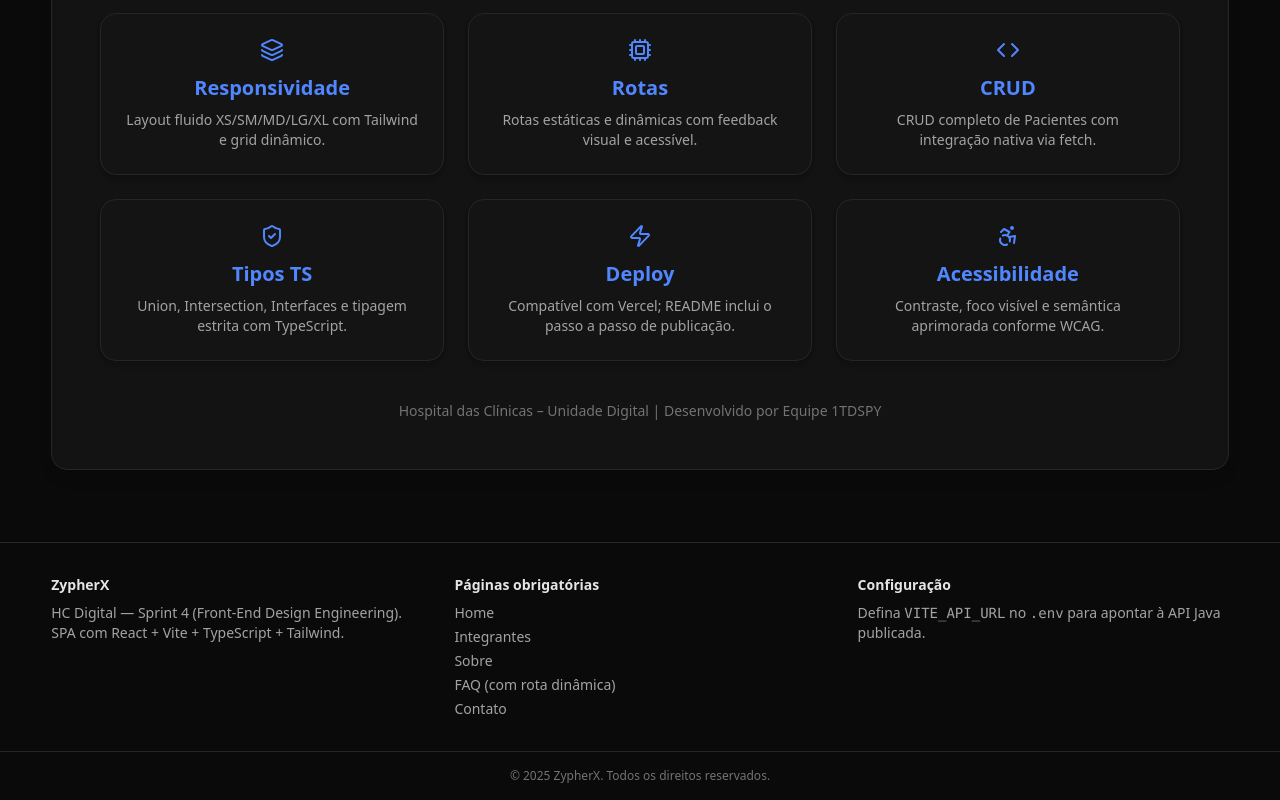
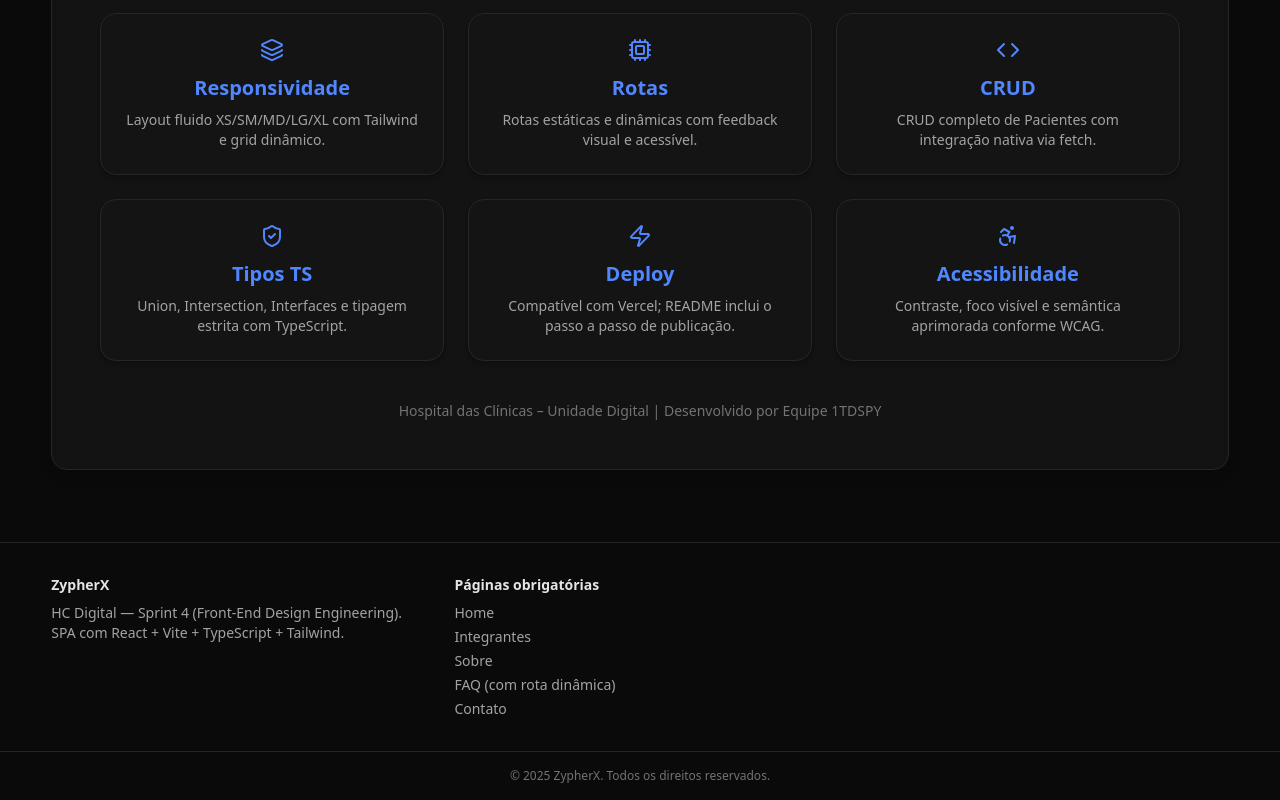
Before and after one commit to Wiclif06/zypherx-sprint4, a React (Vite) app: page / in a window 1280 px wide. Shown: the part 428-1228 px from the top of the page. Built offline with nearby package versions, Linux system fonts and the light colour scheme; the HTML template or start-up script is replaced by a standard one.

Commit message:
Correção de um único ajuste + Inclusão do vídeo no READ-ME.

```diff
--- a/src/components/Footer.tsx
+++ b/src/components/Footer.tsx
@@ -17,10 +17,6 @@ export function Footer() {
             <li>Contato</li>
           </ul>
         </div>
-        <div>
-          <div className="text-neutral-200 font-semibold">Configuração</div>
-          <p className="mt-2">Defina <code>VITE_API_URL</code> no <code>.env</code> para apontar à API Java publicada.</p>
-        </div>
       </div>
       <div className="border-t border-neutral-800 text-center py-4 text-xs text-neutral-500">
         © {new Date().getFullYear()} ZypherX. Todos os direitos reservados.
--- a/src/pages/FAQDetalhe.tsx
+++ b/src/pages/FAQDetalhe.tsx
@@ -3,6 +3,7 @@ import { useParams, useNavigate } from 'react-router-dom'
 
 const detalhes: Record<string, { title: string; body: string }> = {
   api: { title: 'Configuração da API',
+
     body: 'No dashboard da Vercel, importe o repositório, defina as variáveis, e faça o deploy. Inclua a URL no README.' },
   crud: { title: 'Testando o CRUD',
     body: 'Acesse /pacientes para listar, criar, editar e excluir registros, com feedback de sucesso/erro.' }
--- a/vite.config.ts
+++ b/vite.config.ts
@@ -3,7 +3,6 @@ import { defineConfig } from 'vite'
 import react from '@vitejs/plugin-react'
 import path from 'path'
 
-// Configuração com alias para @ apontando para /src
 export default defineConfig({
   plugins: [react()],
   resolve: {
```
Also changed, not shown: 1 other file (tests, documents, lock files or other folders).
